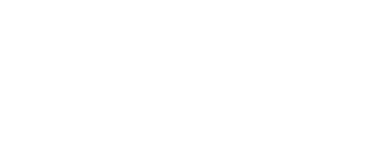
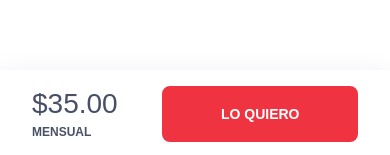
Before and after one commit to fcontreras2/hacking-challenge, a React (Create React App) app: page /carga-informacion in a window 390 px wide. Shown: the part 686-841 px from the top of the page. Built offline with nearby package versions, Linux system fonts and the light colour scheme; a web font is replaced by a local one.

Commit message:
- Sección de Summary

```diff
--- a/src/pages/LoadData/Summary/index.tsx
+++ b/src/pages/LoadData/Summary/index.tsx
@@ -3,13 +3,18 @@
 
 export const Summary = () => {
   return (
-    <div className="summary d-desktop">
-      <p className="summary__amount">MONTO</p>
-      <h6 className="summary__price">$35.00</h6>
-      <span className="summary__mouths">mensuales</span>
-      <div className="summary__divider"></div>
-      <p className="summary__include mb-1">El precio incluye:</p>
-      <ul className="summary__list mb-4">
+    <div className="summary">
+      <div className="summary__result d-mobile">
+        <h6 className="summary__price">$35.00</h6>
+        <span className="summary__mouths">MENSUAL</span>
+      </div>
+
+      <p className="summary__amount d-desktop">MONTO</p>
+      <h6 className="summary__price d-desktop">$35.00</h6>
+      <span className="summary__mouths d-desktop">mensuales</span>
+      <div className="summary__divider d-desktop"></div>
+      <p className="summary__include mb-1 d-desktop">El precio incluye:</p>
+      <ul className="summary__list mb-4 d-desktop">
         <li className="mb-1"><img className="mr-2" src="/images/icon-check.svg" alt="Icono check" />Llanta de respuesto</li>
         <li className="mb-1"><img className="mr-2" src="/images/icon-check.svg" alt="Icono check" />Análisis de motor</li>
         <li className="mb-1"><img className="mr-2" src="/images/icon-check.svg" alt="Icono check" />Aros gratis</li>
--- a/src/pages/LoadData/Summary/styles.scss
+++ b/src/pages/LoadData/Summary/styles.scss
@@ -1,9 +1,27 @@
 @import "styles/variables";
+@import "styles/breakpoints";
 
 .summary {
-  position: sticky;
-  width: calc(100% - 378px - 96px);
-  margin-left: 96px;
+
+  @include breakpoint-down("md") {
+    position: fixed;
+    left: 0;
+    bottom: 0;
+    width: 100%;
+    display: flex;
+    align-items: center;
+    background-color: white;
+    padding: 16px 32px;
+    justify-content: space-between;
+    box-shadow: 1px 4px rgba(163, 171, 204, 0.06), 0px 8px 30px rgba(20, 43, 127, 0.1);
+    button {
+      width: 60%
+    }
+  }
+  @include breakpoint-up("md") {
+    width: calc(100% - 378px - 96px);
+    margin-left: 96px;
+  }
 
   &__amount {
     color: $gray1;
@@ -23,6 +41,10 @@
     font-size: 12px;
     line-height: 20px;
     font-weight: 400;
+    @include breakpoint-down("md") {
+      color: $gray1;
+      font-weight: 700;
+    }
   }
   &__divider {
     width: 100%;
--- a/src/pages/LoadData/styles.scss
+++ b/src/pages/LoadData/styles.scss
@@ -28,10 +28,6 @@
     padding-top: $padding-top;
     padding: $padding-top 96px;
     padding-right: 20px;
-  }
-
-  &__back {
-
   }
 }
 
```
